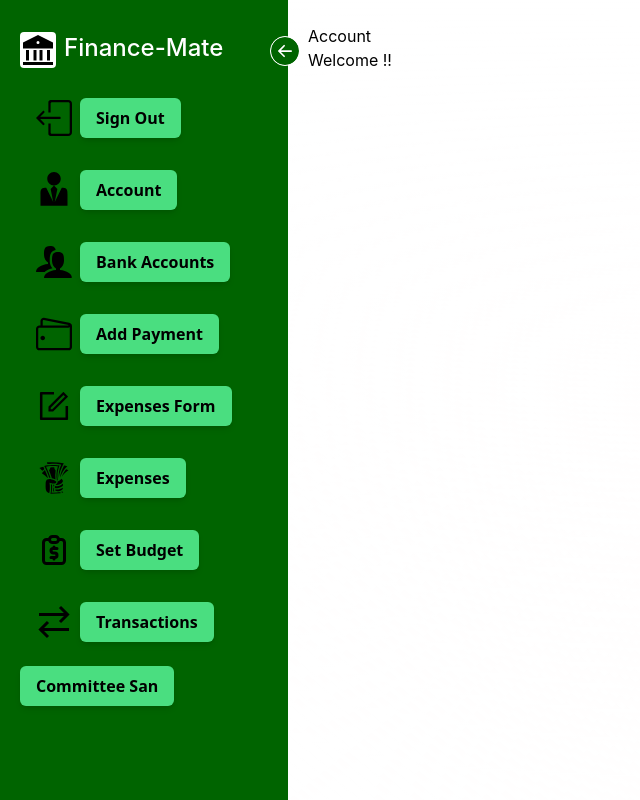
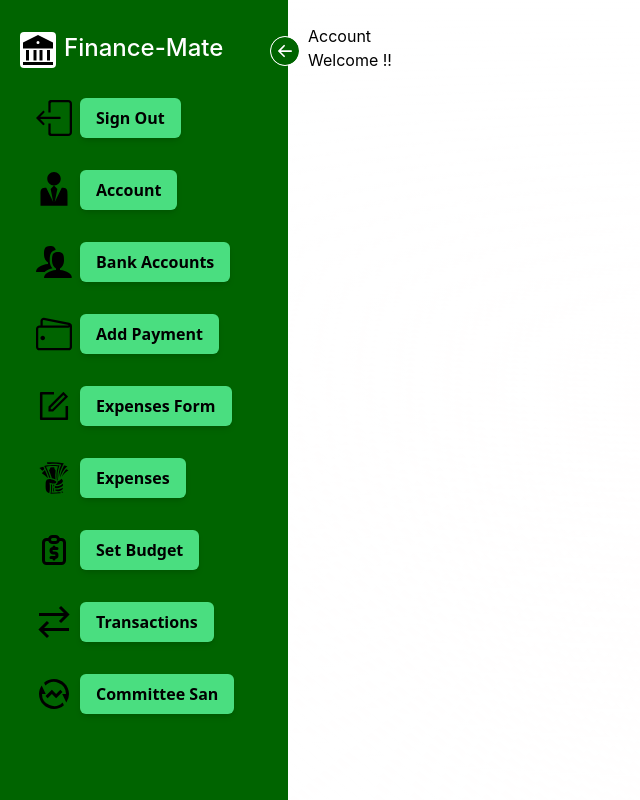
Before and after one commit to AleHS01/frontendCapstone, a React (Create React App) app in the folder finance-mate/: page /user in a window 1280 px wide. Shown: the whole page, without its empty margins (0-640 px from the left). Built offline with nearby package versions, Linux system fonts and the light colour scheme; no server answers.

Commit message:
Committee san button on side bar fixed

```diff
--- a/finance-mate/src/components/side-bar.jsx
+++ b/finance-mate/src/components/side-bar.jsx
@@ -16,7 +16,10 @@ import { GiTakeMyMoney } from "react-icons/gi";
 import { TbReportMoney } from "react-icons/tb";
 import { GrTransaction } from "react-icons/gr";
 import FadeInWhenVisible from "./FadeInWhenVisible"
+import { RiExchangeFundsFill } from "react-icons/ri";
 import { motion, AnimatePresence, isInView, useInView, useAnimation } from "framer-motion";
+
+//RiExchangeFundsFill
 
 
 //GrTransaction
@@ -343,7 +346,24 @@ function SideBar() {
           </button>
         </motion.div>
 
-        <button
+
+          <motion.div
+        variants={{
+          hidden: location.state ? {opacity: 0, x: -75} : {opacity: 1, x: 0},
+          visible: {opacity: 1, x: 0},
+        }}
+        initial="hidden"
+        animate="visible"
+        transition={{duration: 0.5, delay: 1.80}}
+          className={`flex items-center rounded-md px-2 py-2  ${
+            !open ? "px-1" : "px-4"
+          }`}
+        >
+          <RiExchangeFundsFill
+            onClick={()=>navigate("/committeesan")}
+            className={`hover:scale-110 hover:shadow-lg hover:text-green-200 text-4xl rounded cursor-pointer block float-left mr-2 duration-500 mt-4 `}
+          />
+          <button
             className={`hover:scale-110 hover:bg-green-300 bg-green-400 flex rounded-md px-4 py-2 mr-4 items-center mv-4 shadow-md border-4 font-semibold mt-4 font-sans duration-200  ${
               !open && "hidden"
             }`}
@@ -351,6 +371,7 @@ function SideBar() {
           >
             Committee San
           </button>
+        </motion.div>
 
 
 
```
